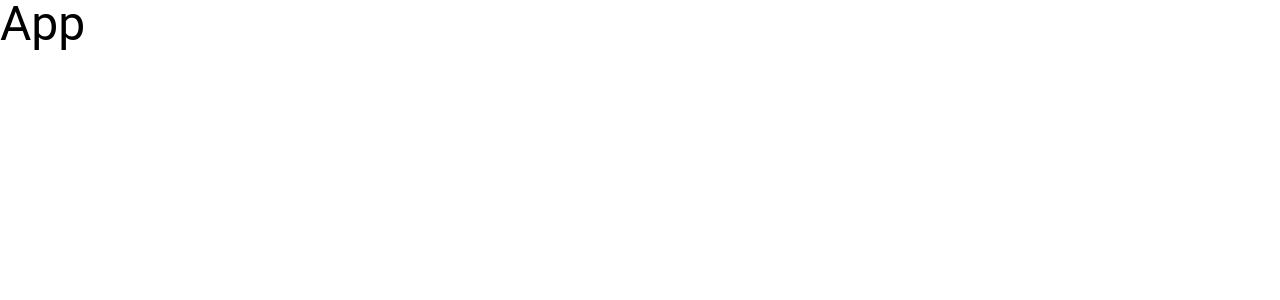
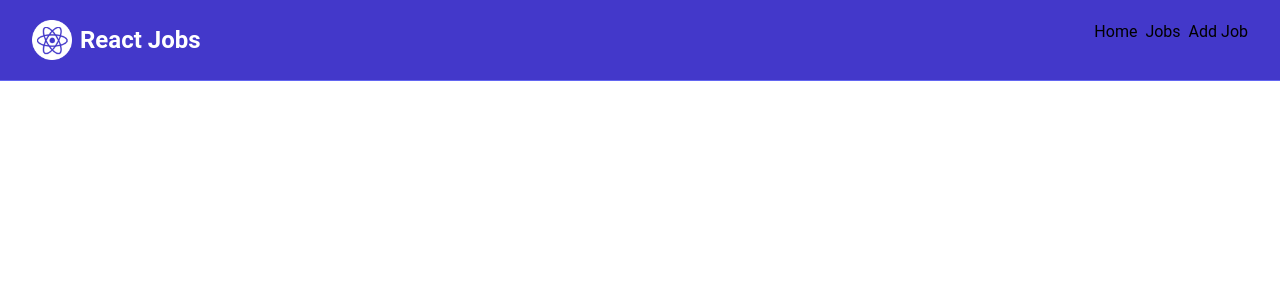
Before and after one commit to Florian-Cywinski/react-jobs-listing-project, a React (Vite) app: page / in a window 1280 px wide. Shown: the top 300 px of the page. Built offline with nearby package versions, Linux system fonts and the light colour scheme.

Commit message:
Navbar Component core structure

```diff
--- a/src/App.jsx
+++ b/src/App.jsx
@@ -1,8 +1,11 @@
 import React from 'react'
+import Navbar from './components/Navbar'
 
 const App = () => {
   return (
-    <div className='text-5xl'>App</div>
+    <>
+      <Navbar />
+    </>
   )
 }
 
--- /dev/null
+++ b/src/components/Navbar.jsx
@@ -0,0 +1,39 @@
+import logo from '../assets/images/logo.png';
+
+const Navbar = () => {
+  const linkClass = ({ isActive }) =>
+    isActive
+      ? 'bg-black text-white hover:bg-gray-900 hover:text-white rounded-md px-3 py-2'
+      : 'text-white hover:bg-gray-900 hover:text-white rounded-md px-3 py-2';
+
+  return (
+    <nav className='bg-indigo-700 border-b border-indigo-500'>
+      <div className='mx-auto max-w-7xl px-2 sm:px-6 lg:px-8'>
+        <div className='flex h-20 items-center justify-between'>
+          <div className='flex flex-1 items-center justify-center md:items-stretch md:justify-start'>
+            <a className='flex flex-shrink-0 items-center mr-4' to='/'>
+              <img className='h-10 w-auto' src={logo} alt='React Jobs' />
+              <span className='hidden md:block text-white text-2xl font-bold ml-2'>
+                React Jobs
+              </span>
+            </a>
+            <div className='md:ml-auto'>
+              <div className='flex space-x-2'>
+                <a to='/' className={linkClass}>
+                  Home
+                </a>
+                <a to='/jobs' className={linkClass}>
+                  Jobs
+                </a>
+                <a to='/add-job' className={linkClass}>
+                  Add Job
+                </a>
+              </div>
+            </div>
+          </div>
+        </div>
+      </div>
+    </nav>
+  );
+};
+export default Navbar;
```
Also changed, not shown: src/assets/images/logo.png (added).
